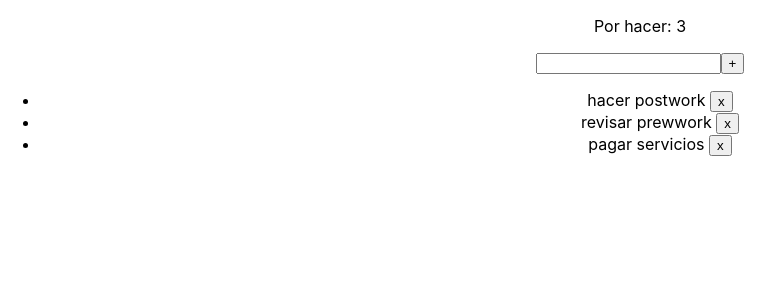
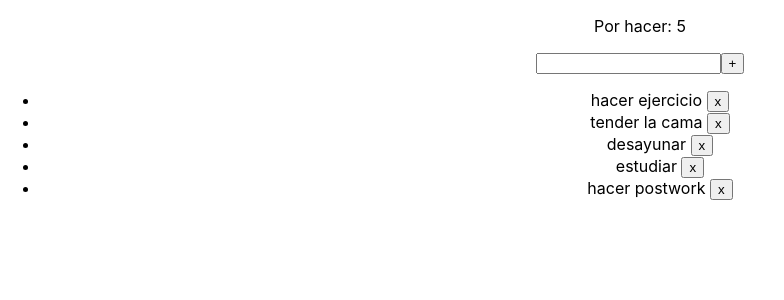
Before and after one commit to carmenmendez/lista-react, a React (Create React App) app: page / in a window 1280 px wide. Shown: the top 300 px of the page, without its empty margins (0-784 px from the left). Built offline with nearby package versions, Linux system fonts and the light colour scheme.

Commit message:
refactorizar todoList a functional component con hooks

```diff
--- a/src/App.js
+++ b/src/App.js
@@ -1,62 +1,6 @@
 import React from 'react';
 import './App.css';
-import TodosCounter from './components/TodosCounter';
-import TodoCreator from './components/TodoCreator';
-
-class TodoList extends React.Component {
-  constructor(props) {
-    super(props)
-    this.state = {
-      newTodo: '',
-      todos: [
-        'hacer postwork',
-        'revisar prewwork',
-        'pagar servicios',
-      ]
-    }
-    this.onUpdateTodo = this.onUpdateTodo.bind(this)
-    this.handleAddTodo = this.handleAddTodo.bind(this)
-  }
-
-  onUpdateTodo(value) {
-    this.setState({ newTodo: value })
-  }
-
-  handleAddTodo() {
-    // Duplicar todos para evitar mutación
-    // spread operator
-    const todosCopy = [...this.state.todos]
-    todosCopy.push(this.state.newTodo)
-    this.setState({ todos: todosCopy, newTodo: ''})
-  }
-
-  handleRemoveTodo(index) {
-    const todosFiltered = this.state.todos.filter((_todo, i) => i !== index);
-    this.setState({todos: todosFiltered})
-  }
-
-  render(){
-    return(
-      <main>
-        <div>
-          <TodosCounter count={this.state.todos.length} />
-          <TodoCreator
-            newTodo={this.state.newTodo}
-            onUpdateTodo={this.onUpdateTodo}
-            handleAddTodo={this.handleAddTodo}
-          />
-        </div>
-        <div>
-          <ul>
-            {this.state.todos.map((todo, index) => {
-              return <li key={index}>{todo} <button onClick={() => {this.handleRemoveTodo(index)}}>x</button></li>
-            })}
-          </ul>
-        </div>
-      </main>
-    )
-  }
-}
+import TodoList from './components/TodoList'
 
 function App() {
   return (
--- a/src/components/TodoCreator/index.js
+++ b/src/components/TodoCreator/index.js
@@ -7,7 +7,6 @@ function TodoCreator(props) {
                 type="text"
                 value={props.newTodo}
                 onChange={(event) => {
-                    // this.setState({ newTodo: event.target.value})
                     props.onUpdateTodo(event.target.value)
                 }}
             />
--- /dev/null
+++ b/src/components/TodoList/index.js
@@ -0,0 +1,60 @@
+import React, { useState, useEffect } from 'react';
+import TodosCounter from '../TodosCounter';
+import TodoCreator from '../TodoCreator';
+
+function TodoList() {
+    const [newTodo, setNewTodo] = useState('')
+    const [todos, setTodos] = useState([])
+    useEffect(() => {
+        const initialTodos = [
+            'hacer ejercicio',
+            'tender la cama',
+            'desayunar',
+            'estudiar',
+            'hacer postwork'
+        ]
+        setTodos(initialTodos)
+    }, [])
+
+    function onUpdateTodo(value) {
+        setNewTodo(value)
+    }
+    function handleAddTodo() {
+        // Duplicar todos para evitar mutación con spread operator
+        const todosCopy = [...todos]
+        todosCopy.push(newTodo)
+        setTodos(todosCopy)
+        setNewTodo('')
+    }
+    function handleRemoveTodo(index) {
+        // Confirm delete from user
+        let userConfirmed = window.confirm('Estás seguro de querer eliminar ésta tarea?')
+        if(!userConfirmed) {
+            return
+        }
+        const todosFiltered = todos.filter((_todo, i) => i !== index);
+        setTodos(todosFiltered)
+    }
+
+    return (
+        <main>
+            <div>
+                <TodosCounter count={todos.length} />
+                <TodoCreator
+                    newTodo={newTodo}
+                    onUpdateTodo={onUpdateTodo}
+                    handleAddTodo={handleAddTodo}
+                />
+            </div>
+            <div>
+                <ul>
+                    {todos.map((todo, index) => {
+                        return <li key={index}>{todo} <button onClick={() => { handleRemoveTodo(index) }}>x</button></li>
+                    })}
+                </ul>
+            </div>
+        </main>
+    )
+}
+
+export default TodoList
```
